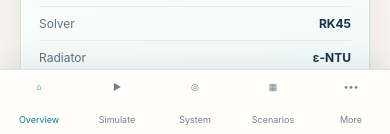
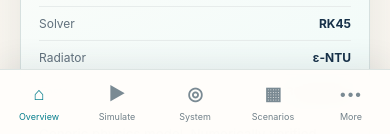
Before and after one commit to mpalmer79/vehicle-thermal-management-simulation, a Next.js app in the folder web/: page / in a window 390 px wide. Shown: the part 708-842 px from the top of the page. Built offline with nearby package versions, Linux system fonts and the light colour scheme.

Commit message:
UI-4: style mobile navigation icons

```diff
--- a/web/app/ui4-polish.css
+++ b/web/app/ui4-polish.css
@@ -1,3 +1,5 @@
 .chart-title-row{display:flex;align-items:center;justify-content:space-between;gap:18px;margin:2px 0 12px}.chart-title-row>div{display:grid;gap:5px}.chart-title-row strong{font-size:16px;color:#173149}.validation-metrics div{background:#fffdfa;border-color:#dbe3e2;box-shadow:0 5px 14px rgba(35,52,62,.04)}.validation-metrics strong{color:#173149}.validation-chart,.residual-chart{border:1px solid #dfe6e4;box-shadow:0 8px 22px rgba(35,52,62,.05)}.evidence-ladder article.complete{background:linear-gradient(145deg,#f2fbf5,#fffdfa)}.evidence-ladder article.pending{background:linear-gradient(145deg,#fff8ec,#fffdfa)}.evidence-ladder .complete small{color:#218b53}.evidence-ladder .pending small{color:#a96b13}.roadmap-index{background:#fffdfa;box-shadow:0 5px 14px rgba(35,52,62,.04)}.roadmap article.current .roadmap-index{box-shadow:0 0 0 5px rgba(18,159,171,.08)}.model-balance code{color:#087f8d}.scenario-type{background:#fff}.scenario-type.fault{background:#fff1ef;border-color:#efc7c1}.scenario-type.degradation{background:#fff7ea;border-color:#ecd4aa}.metric-strip div{background:#f5f8f7;border-color:#e0e7e6}.metric-strip strong{color:#173149}.selected-values dd,.component-inspector dd,.scenario-preview dd,.hero-model-card dd{color:#173149}.result-header{border-bottom:1px solid #e1e7e6;margin-bottom:18px}.results-grid{align-items:start}.results-grid .thermal-loop{box-shadow:0 8px 24px rgba(35,52,62,.045)}.energy-banner{box-shadow:0 6px 18px rgba(35,52,62,.04)}
 
+.mobile-nav a,.mobile-nav button{grid-template-rows:24px 16px;align-content:center;gap:3px}.mobile-nav-icon{display:grid;place-items:center;font-size:18px;line-height:1;font-weight:700;color:#7a8a93}.mobile-nav .active .mobile-nav-icon{color:#087f8d}.mobile-nav button .mobile-nav-icon{letter-spacing:1px;font-size:14px}
+
 @media(max-width:780px){.chart-title-row{align-items:flex-start;flex-direction:column}.chart-title-row .fixture-badge{align-self:flex-start}.validation-metrics div{padding:12px}.result-header{gap:18px}.result-header .button{min-height:46px}}
```
